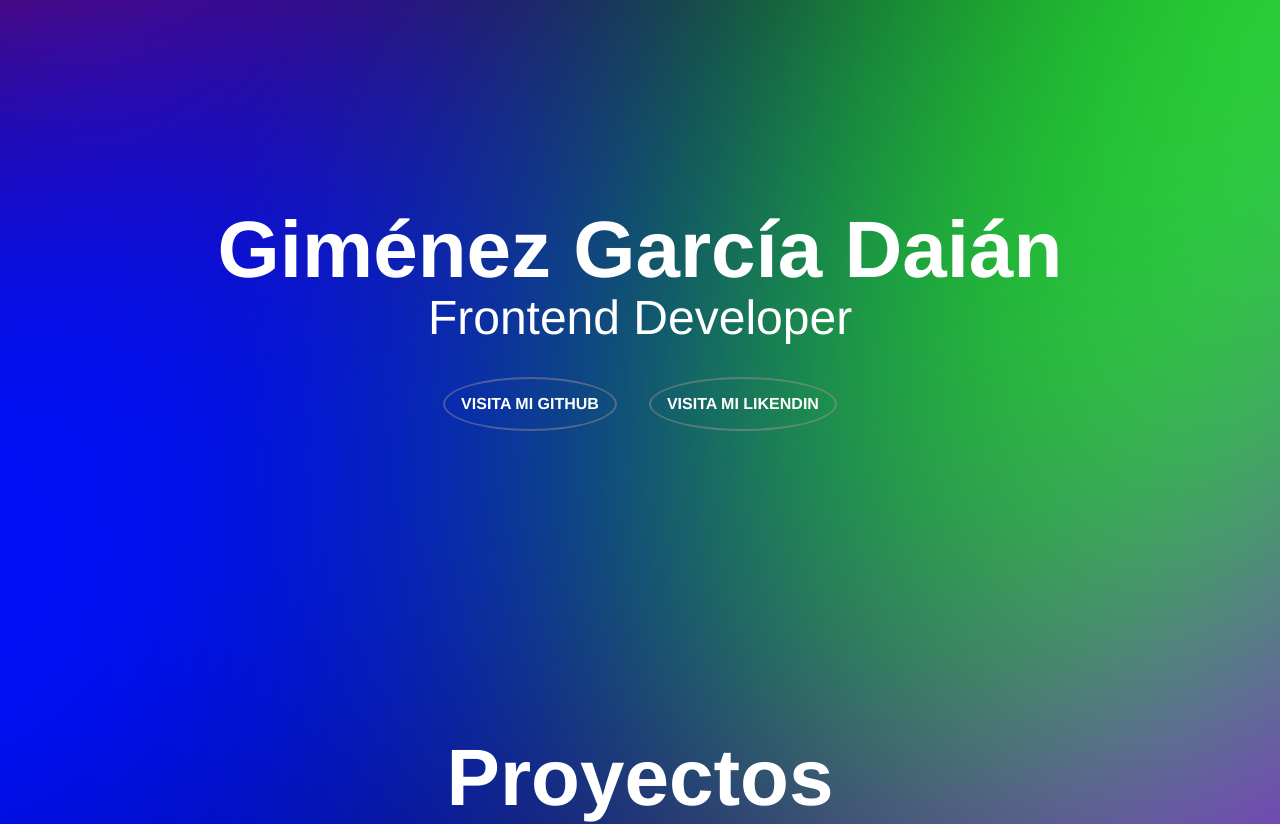
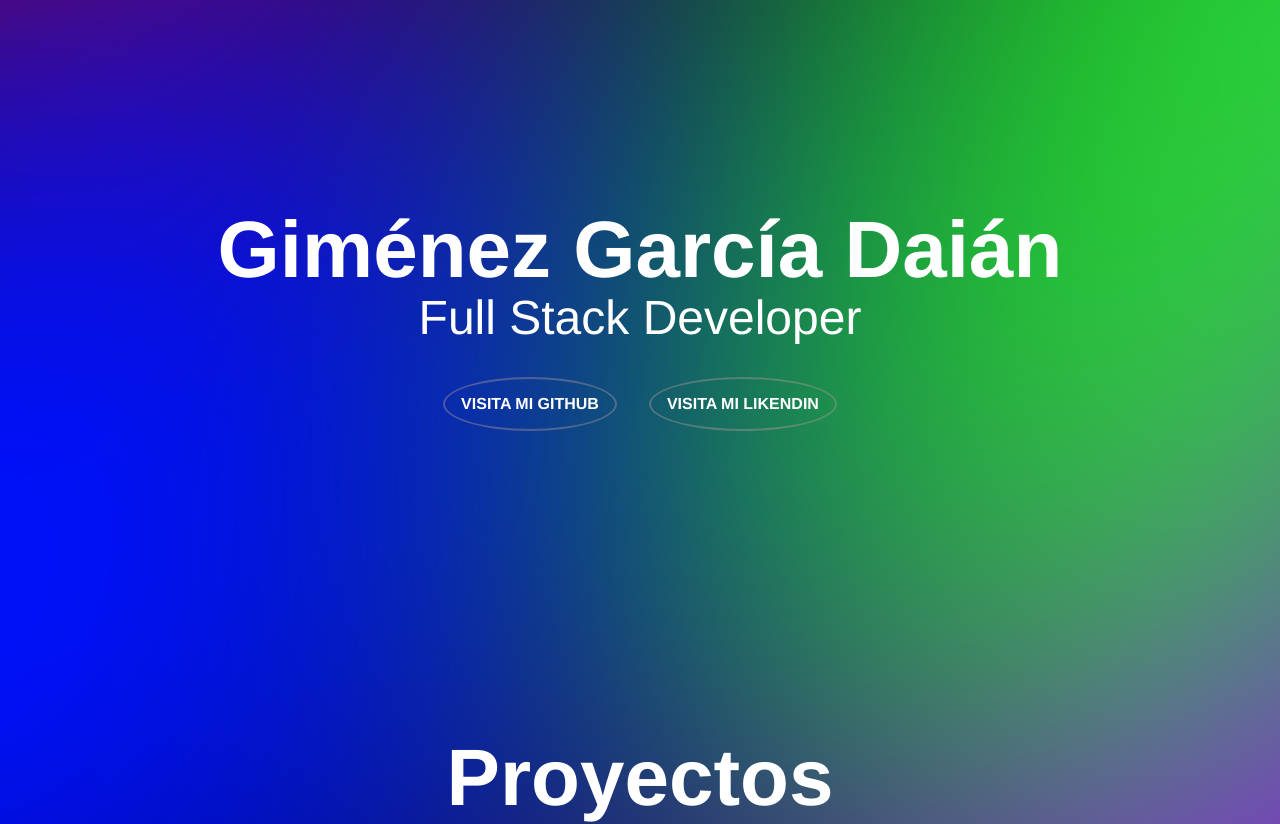
Before and after one commit to Kidmand/Porfolio, a React (Create React App) app: page / in a window 1280 px wide. Shown: the top 824 px of the page. Built offline with nearby package versions, Linux system fonts and the light colour scheme.

Commit message:
Update App.js

```diff
--- a/src/App.js
+++ b/src/App.js
@@ -84,7 +84,7 @@ function App() {
         <div className="seccion" id="inicio">
           <section className="secion">
             <h2 className="h2"> Giménez García Daián</h2>
-            <h3 className="h3"> Frontend Developer</h3>
+            <h3 className="h3"> Full Stack Developer</h3>
             <ul className="ul">
               <li className="li">
                 <a
```
